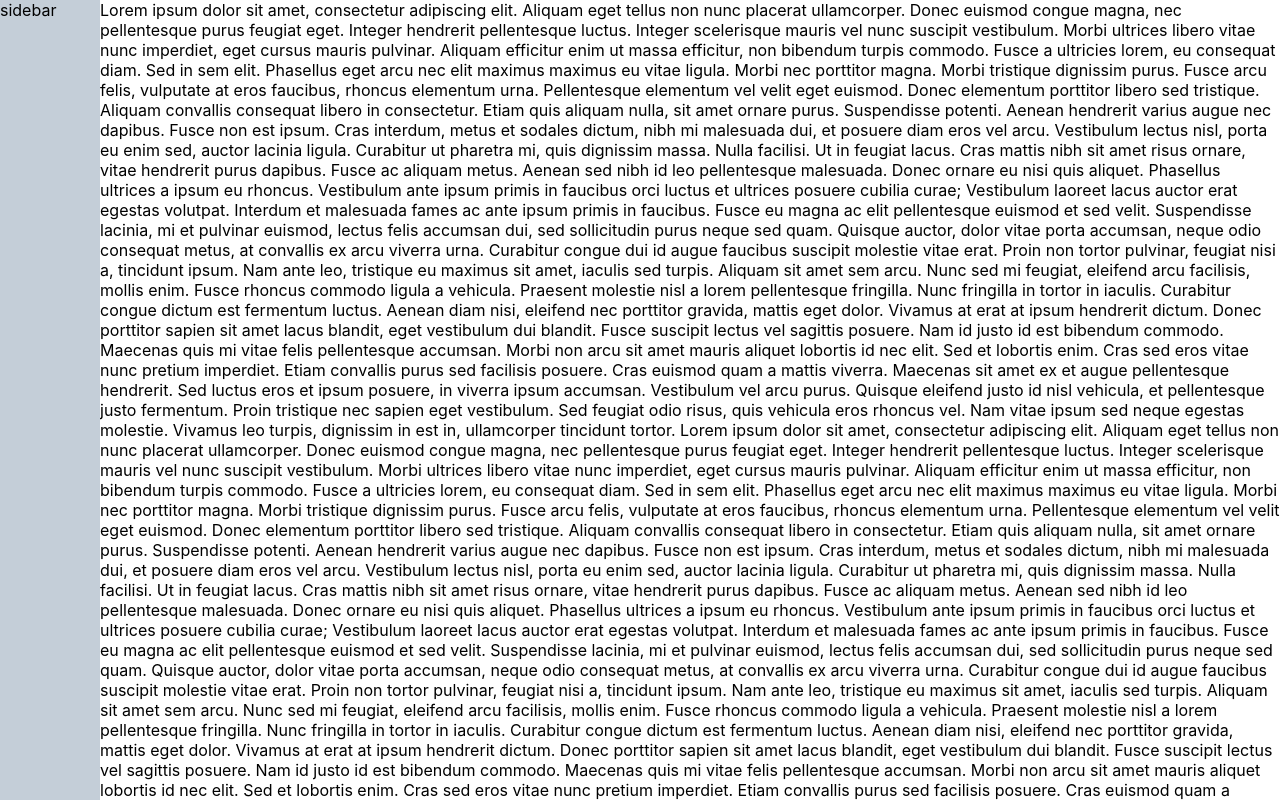
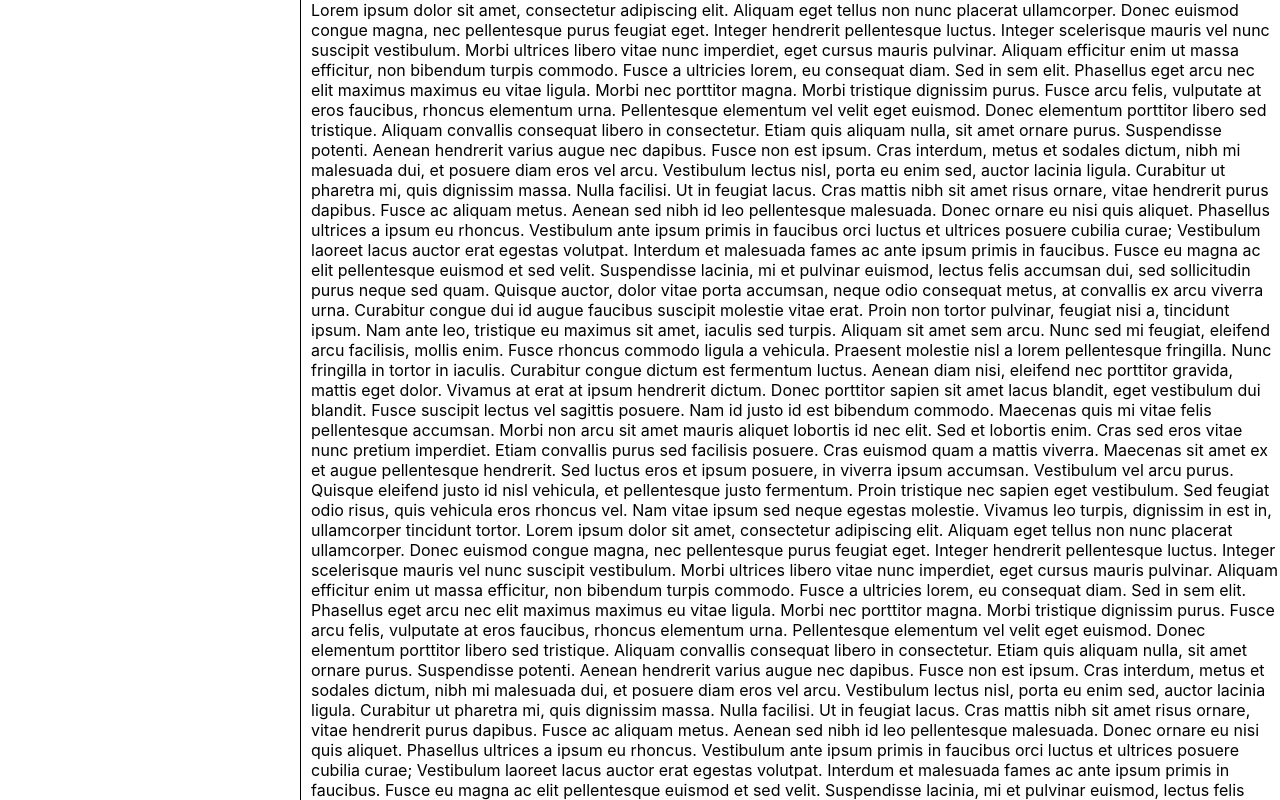
Before and after one commit to JeremyOlea/MemPal, a React (Create React App) app: page / in a window 1280 px wide. Shown: the top 800 px of the page. Built offline with nearby package versions, Linux system fonts and the light colour scheme.

Commit message:
clean up spacing

```diff
--- a/src/components/Sidebar.js
+++ b/src/components/Sidebar.js
@@ -5,7 +5,7 @@ class Sidebar extends Component {
     render() {
         return (
             <div className='sidebar'>
-                sidebar
+
             </div>
         )
     }
--- a/src/pages/Home/Home.css
+++ b/src/pages/Home/Home.css
@@ -5,9 +5,11 @@
 
 .sidebar {
     height: 100vh;
-    background-color: #c4ced8;
     position: -webkit-sticky; /* for safari browser */
     position: sticky;
     top: 0;
-    min-width: 100px;
+    min-width: 300px;
+    max-width: 300px;
+    border-right: 1px solid;
+    margin-right: 10px;
 }
```
